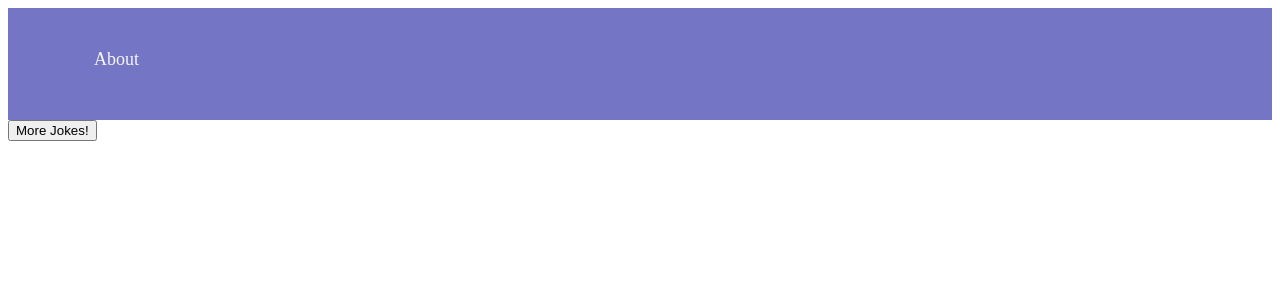
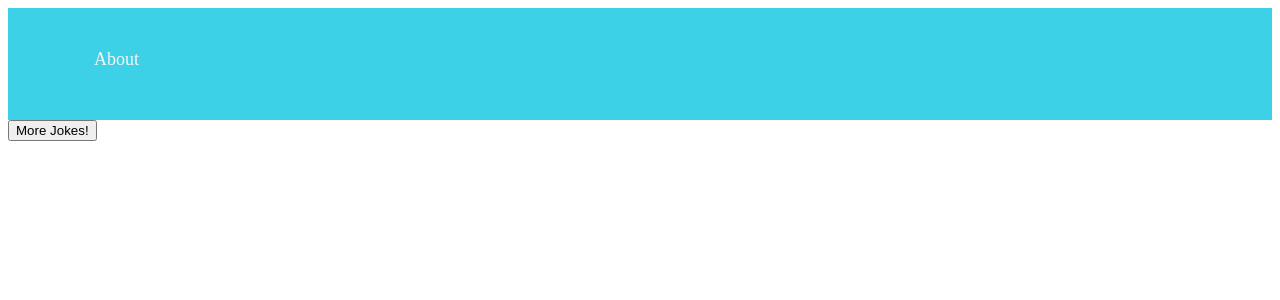
Before and after one commit to chsanleo/catsFacts, a React (Create React App) app: page /jokes in a window 1280 px wide. Shown: the top 300 px of the page. Built offline with nearby package versions, Linux system fonts and the light colour scheme.

Commit message:
change backgroundColor var

```diff
--- a/src/App.scss
+++ b/src/App.scss
@@ -1,4 +1,4 @@
 :root{
   --error-color:tomato;
-  --background-color:rgb(117, 117, 197);
+  --background-color:#3DD1E7;
 }
```
